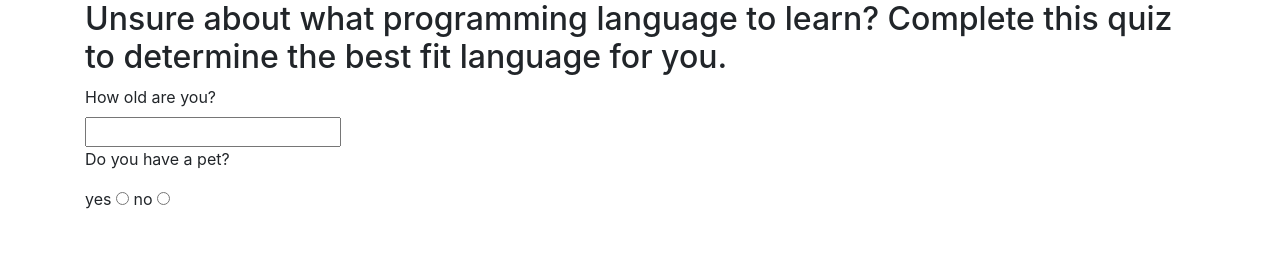
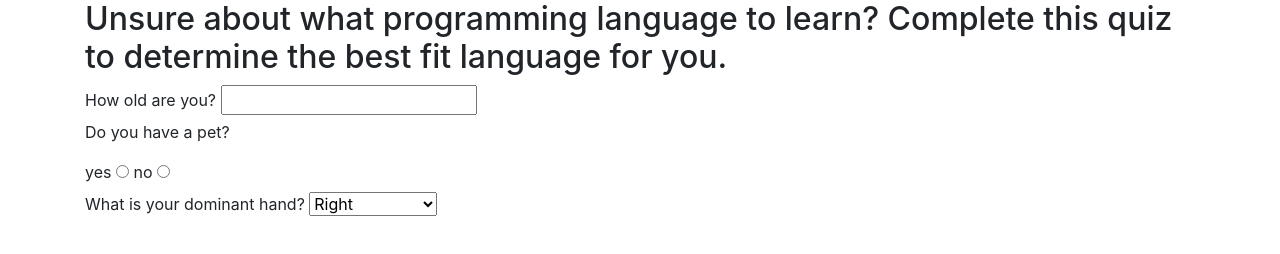
Before and after one commit to mekinsie/Language-Directory, a plain HTML site: page index.html in a window 1280 px wide. Drawn offline with Linux system fonts and the light colour scheme.

```diff
--- a/index.html
+++ b/index.html
@@ -12,15 +12,21 @@
     <h2>Unsure about what programming language to learn? Complete this quiz to determine the best fit language for you.</h2>
     <div class="form">
       <form>
-        <label for="age">How old are you?</label><br>
-        <input name="age" type="number" id="age"><br>
+        <label for="age">How old are you?</label>
+        <input name="age" type="number" id="age">
 
         <p>Do you have a pet?</p>
-        <label for="petyes">yes</label>
+        <label for="pet">yes</label>
         <input id="petyes" name="pet" type="radio"  value="1">
-        <label for="petno">no</label>
+        <label for="pet">no</label>
         <input id="petno" name="pet" type="radio"  value="0">
-
+        <br>
+        <label for="hand">What is your dominant hand?</label>
+        <select name="hand">
+          <option value="1">Right</option>
+          <option value="2">Left</option>
+          <option value="0">Ambidextrous</option>
+        </select>
 
 
       </form>
```
